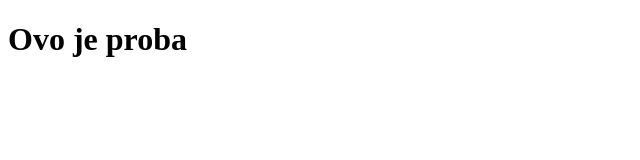
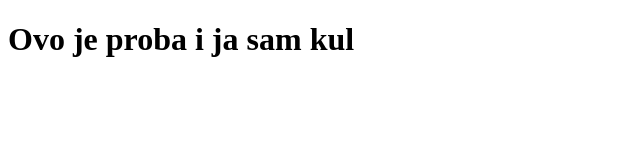
Before and after one commit to zelenazeca/proba, a plain HTML site: page index.html in a window 1280 px wide. Shown: the whole page, without its empty margins (0-640 px from the left). Drawn offline with Linux system fonts and the light colour scheme.

Commit message:
ovo je promena

```diff
--- a/index.html
+++ b/index.html
@@ -6,7 +6,7 @@
 </head>
 <body>
 
-	<h1>Ovo je proba</h1>
+	<h1>Ovo je proba i ja sam kul</h1>
 
 </body>
 </html>
```
